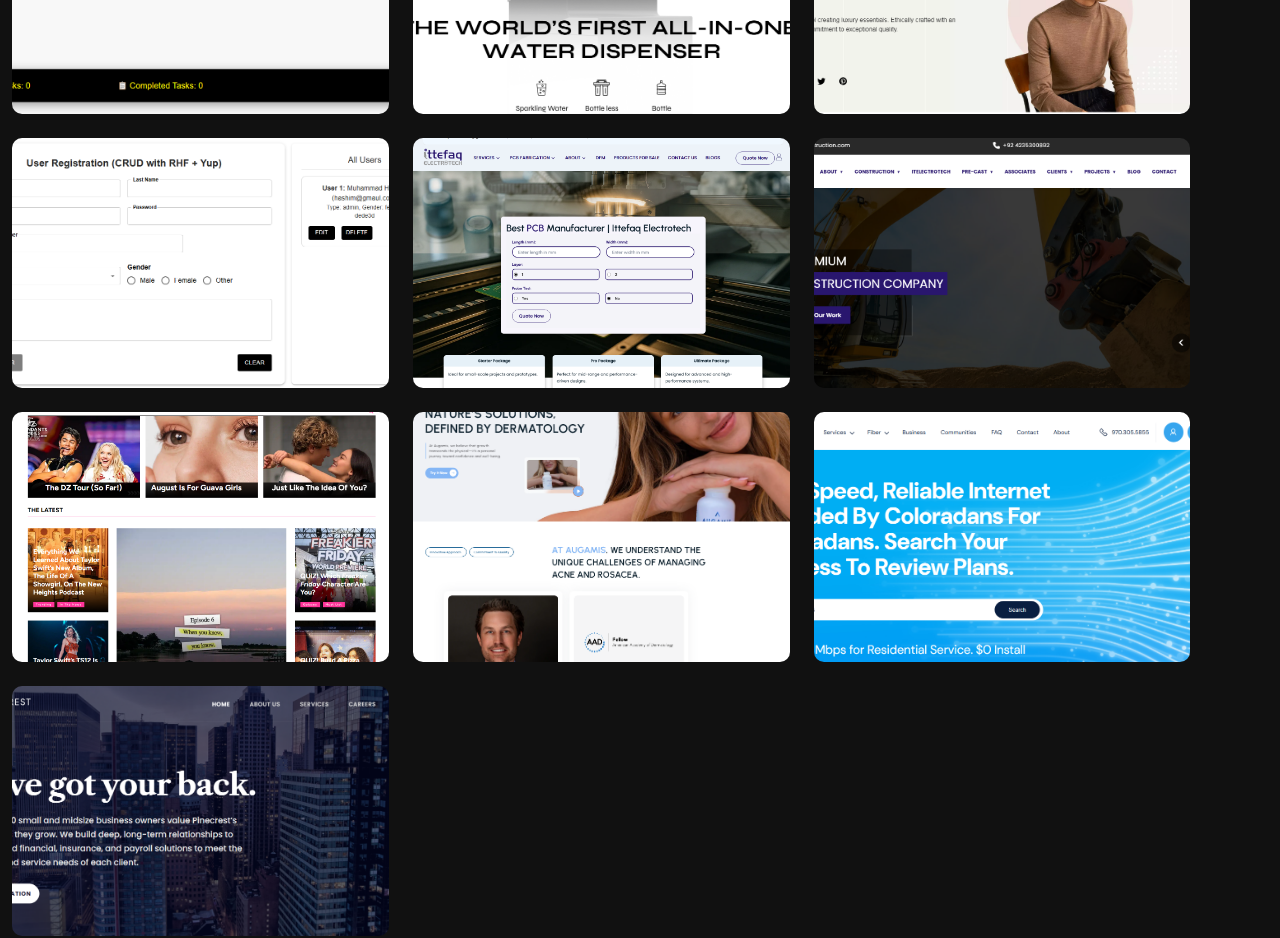
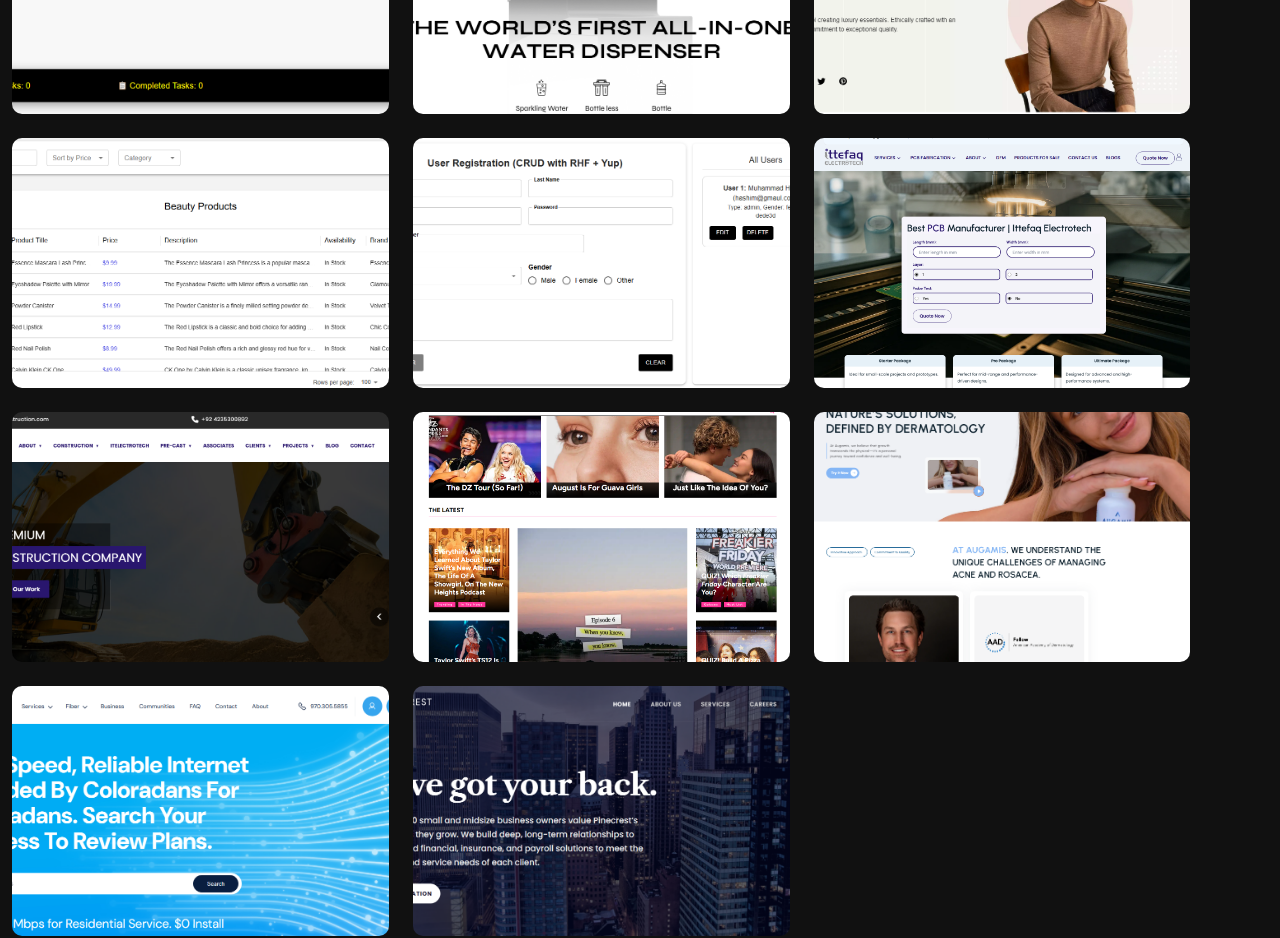
Before and after one commit to hashimrmzn/hashim-portfolio, a React (Vite) app: page / in a window 1280 px wide. Shown: the part 1440-2378 px from the top of the page. Built offline with nearby package versions, Linux system fonts and the light colour scheme.

Commit message:
add one more project

```diff
--- a/src/components/MyProjects/MyProjectsComponents/ProjectsTab/FrontendProjects/FrontendProjects.jsx
+++ b/src/components/MyProjects/MyProjectsComponents/ProjectsTab/FrontendProjects/FrontendProjects.jsx
@@ -21,6 +21,12 @@
         image: "male-fashion.png",
         url: "https://male-fashions-kzzusxhnr-muhammad-hashims-projects-1adc8997.vercel.app/",
         description: "A modern e-commerce web application built with Next.js for showcasing and selling male fashion products.",
+    },
+    {
+        title: "API Filtered DataGrid",
+        image: "datagrid.png",
+        url: "https://hashimrmzn.github.io/react-mui-datagrid-filters/",
+        description: "A React app using Material-UI DataGrid to display products from DummyJSON API with category filtering, search, and sorting. Built with custom hooks and reusable components.",
     },
      {
         title: "React User Crud Form",
```
Also changed, not shown: src/assets/images/datagrid.png (added).
